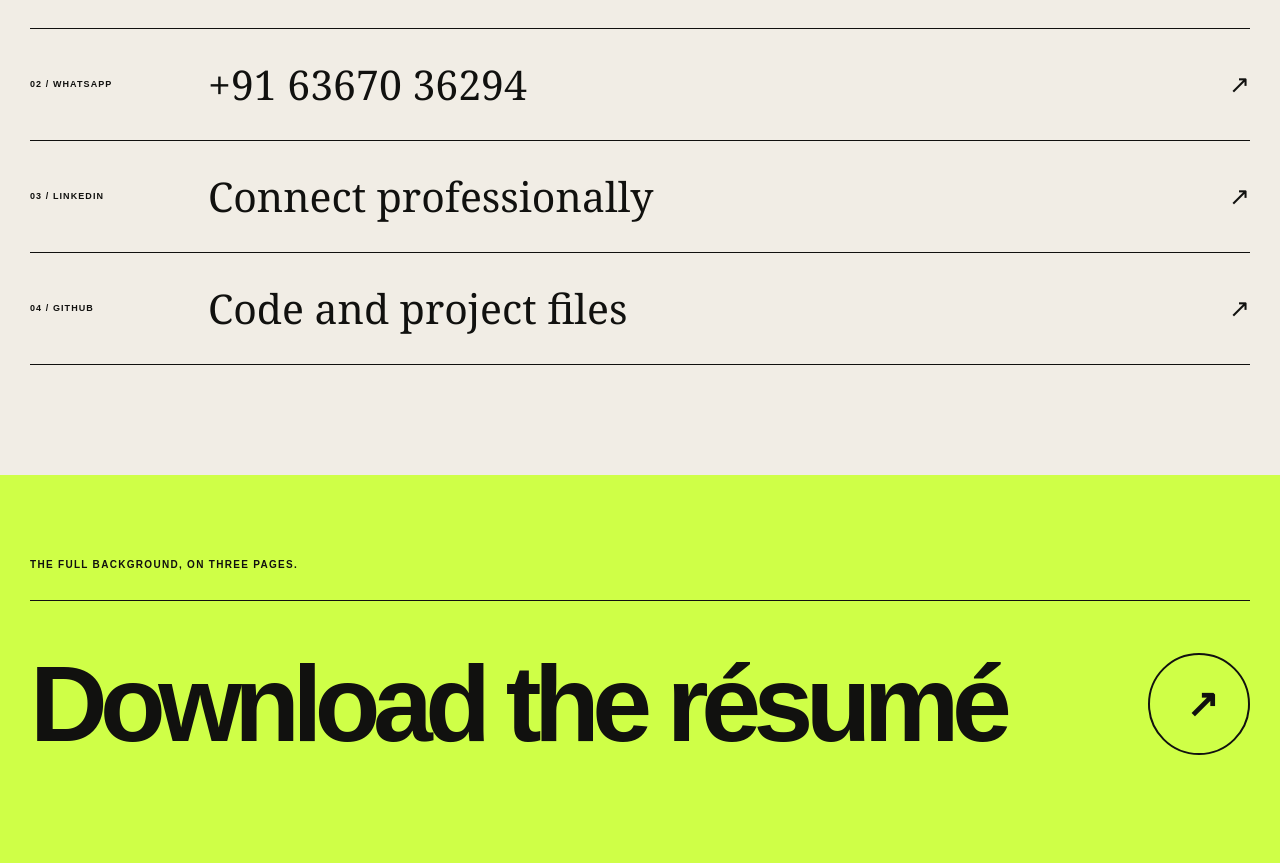
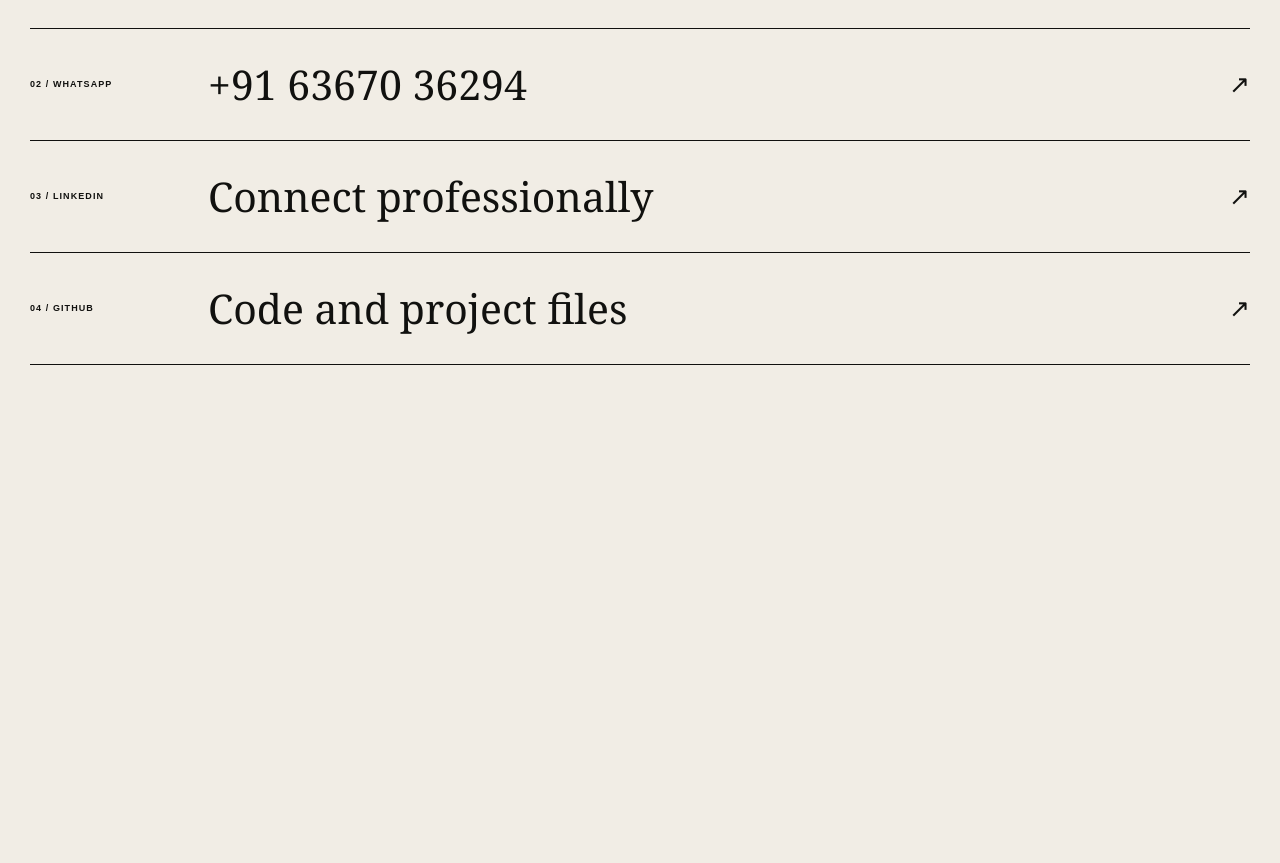
Before and after one commit to GABREO10/portfolio, a plain HTML site: page contact.html in a window 1280 px wide. Shown: the part 815-1678 px from the top of the page. After the commit the page ends 1180 px from the top, so only its background shows below. Drawn offline with Linux system fonts and the light colour scheme.

Commit message:
Remove obsolete resume callout and refresh PDF links

```diff
--- a/contact.html
+++ b/contact.html
@@ -45,13 +45,6 @@
   <a href="https://github.com/GABREO10/Projects" target="_blank" rel="noreferrer"><span>04 / GitHub</span><strong>Code and project files</strong><b>↗</b></a>
 </section>
 
-<section class="contact-page-cta" style="margin-top:110px">
-  <div class="shell">
-    <p>The full background, on three pages.</p>
-    <a href="assets/Madhur Maheshwari Resume.pdf" target="_blank">Download the résumé<span>↗</span></a>
-  </div>
-</section>
-
 </main>
 </body>
 </html>
```
Also changed, not shown: index.html (+2 -2 lines), 1 other file.
